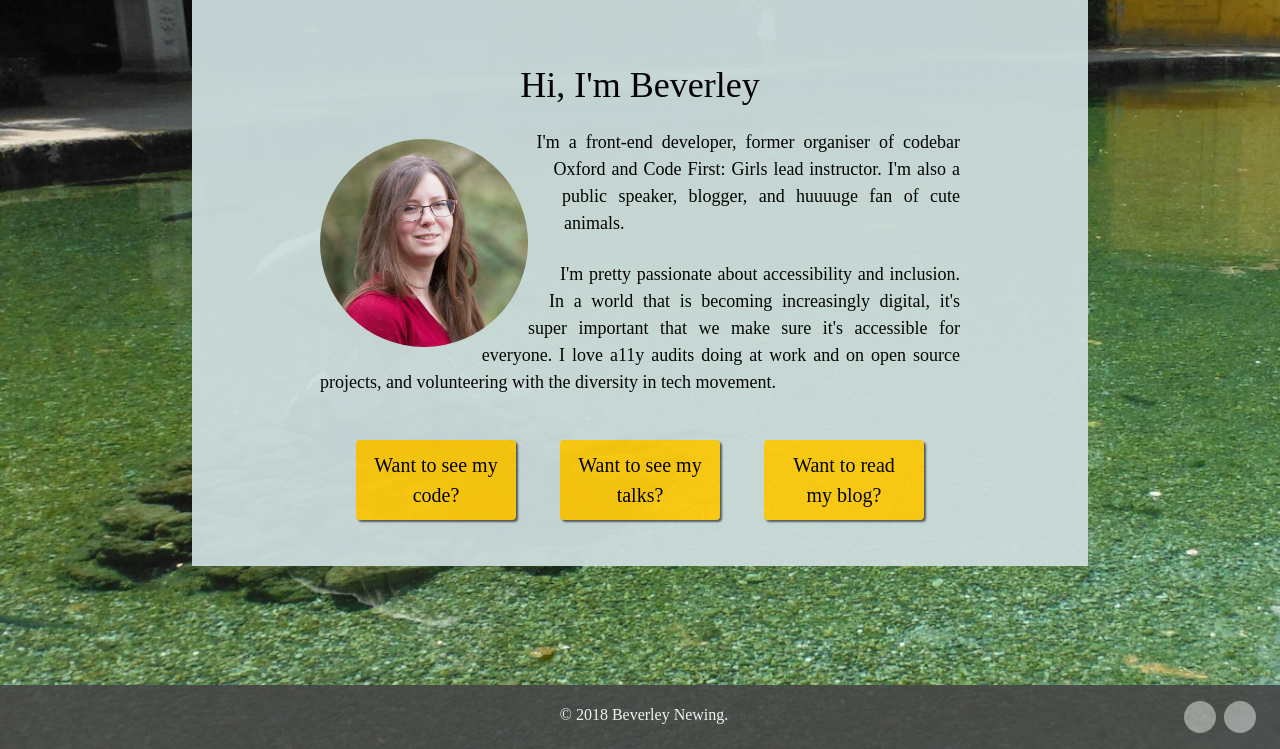
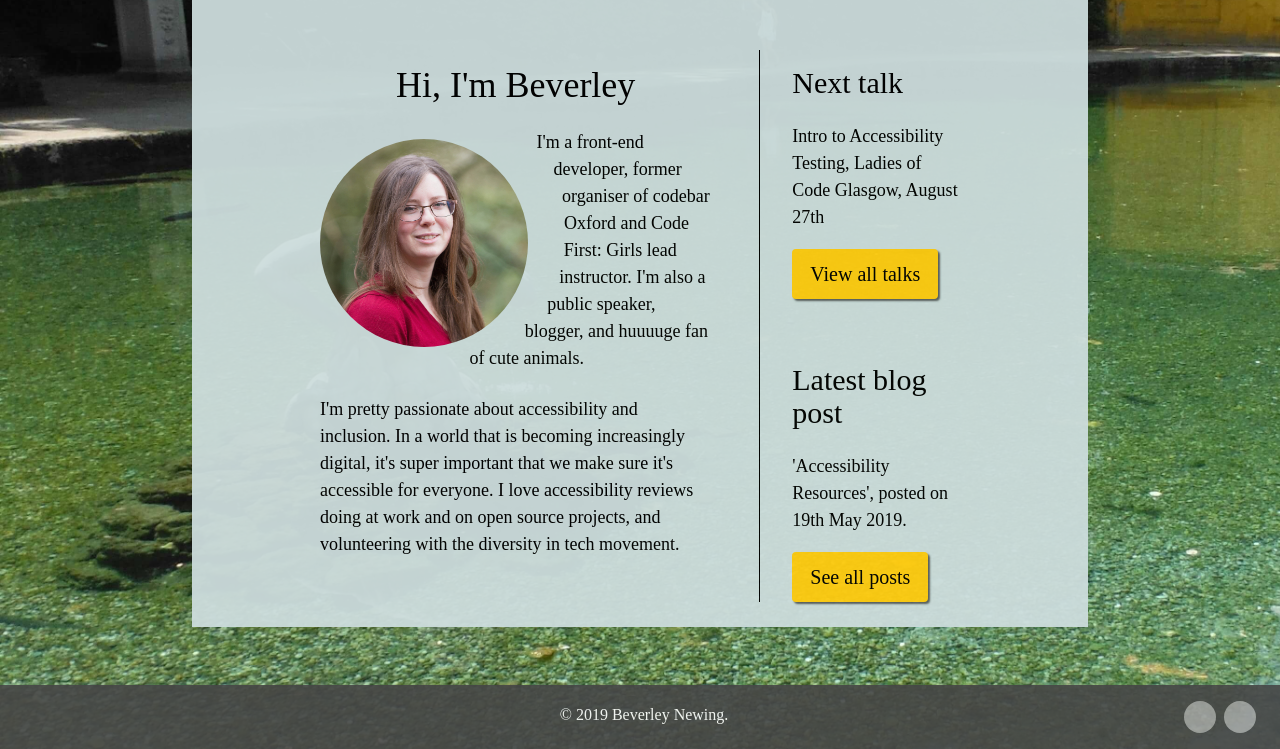
Before and after one commit to BNewing/bnewing.github.io, a PHP site: page / in a window 1280 px wide. Shown: the part 51-800 px from the top of the page. Run offline with PHP 8.4, Linux system fonts and the light colour scheme; some libraries are stand-ins or nearby versions; some web fonts are replaced; grey boxes are pictures that could not be loaded.

Commit message:
Changes homepage layout

```diff
--- a/blog.html
+++ b/blog.html
@@ -144,7 +144,7 @@
 	</main>
 
 	<footer class="footer">
-		<span class="footer__name">© 2018 Beverley Newing.</span>
+		<span class="footer__name">© 2019 Beverley Newing.</span>
 		<a href="https://uk.linkedin.com/in/beverleynewing" target="_blank">
 			 <img src="https://simplesharebuttons.com/images/somacro/linkedin.png" class="footer__img" alt="LinkedIn" />
 		 </a>
--- a/coding-portfolio.html
+++ b/coding-portfolio.html
@@ -86,7 +86,7 @@
 	</main>
 
 	<footer class="footer">
-		<span class="footer__name">© 2018 Beverley Newing.</span>
+		<span class="footer__name">© 2019 Beverley Newing.</span>
 		<a href="https://uk.linkedin.com/in/beverleynewing" target="_blank">
 		<img src="https://simplesharebuttons.com/images/somacro/linkedin.png" class="footer__img" alt="LinkedIn" /></a>
 	 	<a href="https://twitter.com/webdevbev" target="_blank">
--- a/contact.html
+++ b/contact.html
@@ -73,7 +73,7 @@
 	</main>
 
 	<footer class="footer">
-		<span class="footer__name">© 2018 Beverley Newing.</span>
+		<span class="footer__name">© 2019 Beverley Newing.</span>
 		<a href="https://uk.linkedin.com/in/beverleynewing" target="_blank">
 		<img src="https://simplesharebuttons.com/images/somacro/linkedin.png" class="footer__img" alt="LinkedIn" /></a>
 	 	<a href="https://twitter.com/webdevbev" target="_blank">
--- a/index.html
+++ b/index.html
@@ -56,25 +56,30 @@
 	</header>
 
 	<main>
-		<div class='background'>
+		<div class='background bio'>
 
-			<h1 class="bio__title">Hi, I'm Beverley</h1>
-			<img src="./static/personal-photo.jpg" class="bio__photo" />
-			<p class="bio__text">I'm a front-end developer, former organiser of codebar Oxford and Code First: Girls lead instructor. I'm also a public speaker, blogger, and huuuuge fan of cute animals.</p>
+			<div class="bio--left">
+				<h1 class="bio__title">Hi, I'm Beverley</h1>
+				<img src="./static/personal-photo.jpg" class="bio__photo" alt=""/>
+				<p class="bio__text">I'm a front-end developer, former organiser of codebar Oxford and Code First: Girls lead instructor. I'm also a public speaker, blogger, and huuuuge fan of cute animals.</p>
 
-			<p class="bio__text">I'm pretty passionate about accessibility and inclusion. In a world that is becoming increasingly digital, it's super important that we make sure it's accessible for everyone. I love a11y audits doing at work and on open source projects, and volunteering with the diversity in tech movement.</p>
+				<p class="bio__text">I'm pretty passionate about accessibility and inclusion. In a world that is becoming increasingly digital, it's super important that we make sure it's accessible for everyone. I love accessibility reviews doing at work and on open source projects, and volunteering with the diversity in tech movement.</p>
+			</div>
 
-			<div class="bio__button-container">
-				<a class="button bio__button" href="./coding-portfolio.html">Want to see my code?</a>
-				<a class="button bio__button" href="./talks.html">Want to see my talks?</a>
-				<a class="button bio__button" href="./blog.html">Want to read my blog?</a>
+			<div class="bio--right">
+				<h2 class="bio__sub-title">Next talk</h2>
+				<p>Intro to Accessibility Testing, Ladies of Code Glasgow, August 27th</p>
+				<a class="button bio__button" href="./talks.html">View all talks</a>
+				<h2>Latest blog post</h2>
+				<p>'Accessibility Resources', posted on 19th May 2019.</p>
+				<a class="button bio__button" href="./blog.html">See all posts</a>
 			</div>
 
 		</div>
 	</main>
 
 	<footer class="footer">
-		<span class="footer__name">© 2018 Beverley Newing.</span>
+		<span class="footer__name">© 2019 Beverley Newing.</span>
 		<a href="https://www.linkedin.com/in/beverleynewing" rel="me" target="_blank">
 		<img src="https://simplesharebuttons.com/images/somacro/linkedin.png" class="footer__img" alt="LinkedIn" /></a>
 	 	<a href="https://twitter.com/webdevbev" target="_blank" rel="me">
--- a/styles/base/_global-variables.scss
+++ b/styles/base/_global-variables.scss
@@ -22,3 +22,4 @@ $font-size-8: 			3.25rem; 	//52px
 /*------- LAYOUT BREAKPOINTS ------- */
 $mobile: 				40.625rem; 	// 650px
 $tablet:				48rem;		// 768px
+$desktop: 				64rem;
--- a/styles/base/_layout.scss
+++ b/styles/base/_layout.scss
@@ -17,3 +17,7 @@
   border: 2.1875rem solid transparent;
   padding: 2%;
 }
+
+main {
+  min-height: 100%;
+}
--- a/styles/pages/_bio.scss
+++ b/styles/pages/_bio.scss
@@ -1,16 +1,35 @@
 .bio {
+	min-height: 100%;
+	@media (min-width: $desktop) {
+		display: flex;
+		flex-direction: row;
+		align-content: stretch;
+	}
+	&--left {
+		@media (min-width: $desktop) {
+			flex: 7;
+			padding-right: 2rem;
+		}
+	}
+	&--right {
+		@media (min-width: $desktop) {
+			border-left: 1px solid black;
+			padding-left: 2rem;
+			flex: 3;
+			margin-left: 1rem;
+		}
+	}
 	&__button {
 		color: $black;
 		display: inline-block;
-		margin: 1em;
 		text-align: center;
-    	width: 8em;
+		margin-top: 0.5rem;
     	&:visited {
     		color: $black;
     	}
-	}
-	&__button-container {
-		text-align: center;
+    	&:first-of-type {
+    		margin-bottom: 1.5rem;
+    	}
 	}
 	&__photo {
 		float: left;
@@ -19,15 +38,17 @@
 		shape-outside: circle();
 		-webkit-shape-outside: circle();
   		width: 13rem;
-	  	@media (max-width: 767px) {
+	  	@media (max-width: $mobile) {
 	    	float: unset;
+	    	margin: auto;
 		}
-	}
-	&__text {
-		text-align: justify;
 	}
 	&__title {
 		border-bottom: none;
 		padding-bottom: 0;
 	}
+	&__sub-title {
+		margin-top: 1rem;
+		margin-bottom: 0.5rem;
+	}
 }
--- a/talks.html
+++ b/talks.html
@@ -97,7 +97,7 @@
 	</main>
 
 	<footer class="footer">
-		<span class="footer__name">© 2018 Beverley Newing.</span>
+		<span class="footer__name">© 2019 Beverley Newing.</span>
 		<a href="https://uk.linkedin.com/in/beverleynewing" target="_blank">
 		<img src="https://simplesharebuttons.com/images/somacro/linkedin.png" class="footer__img" alt="LinkedIn" /></a>
 		<a href="https://twitter.com/webdevbev" target="_blank">
```
Also changed, not shown: styles/main.css.
